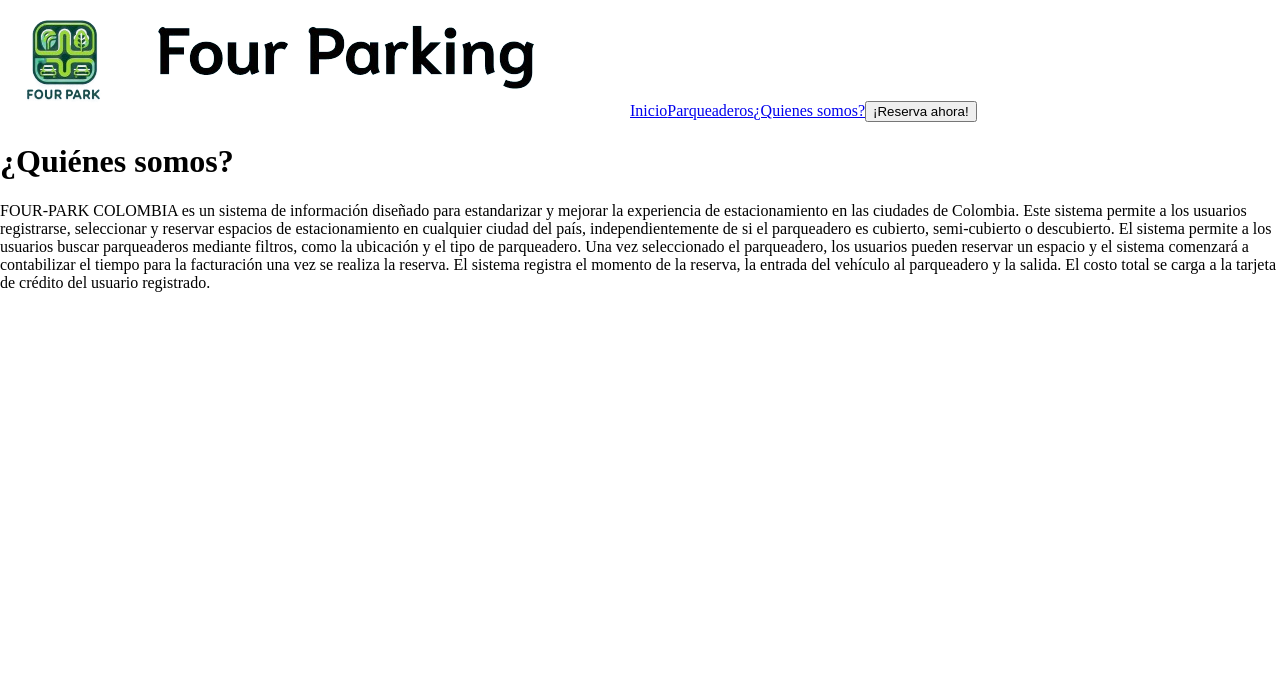
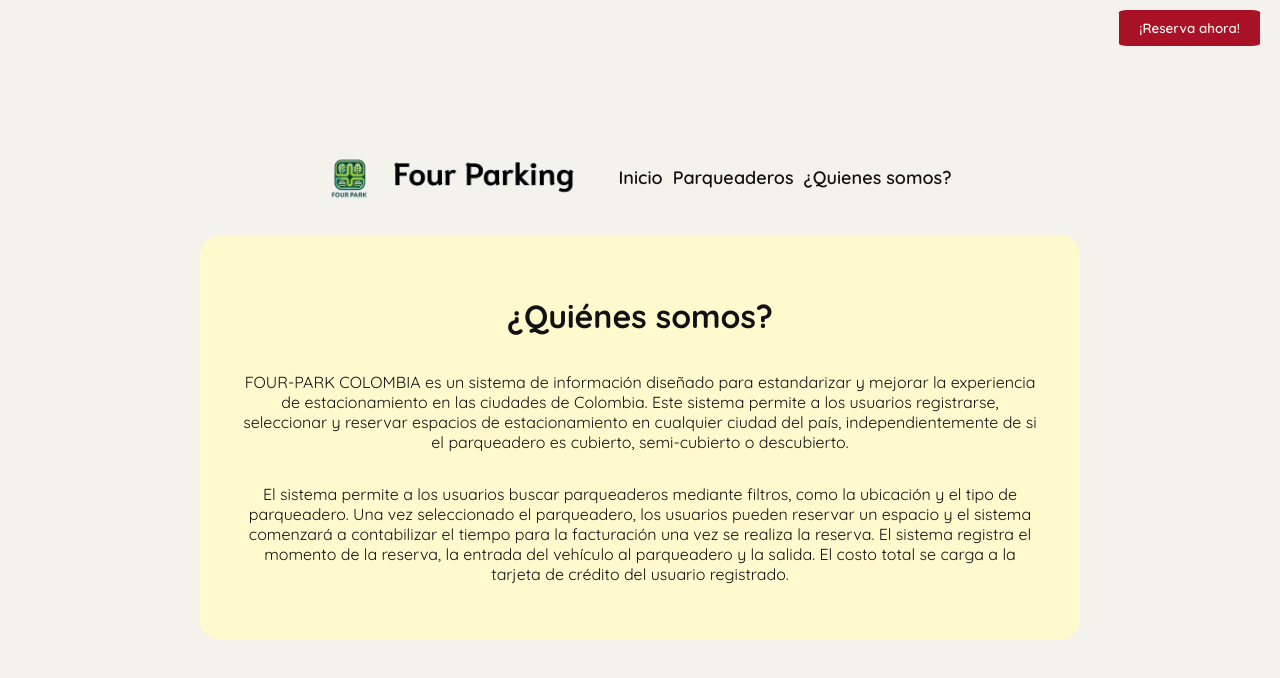
Before and after one commit to JuanAndresGonzalez/four-park, a React (Vite) app: page /somos in a window 1280 px wide. Shown: the top 678 px of the page. Built offline with nearby package versions, Linux system fonts and the light colour scheme.

Commit message:
Se modifica la estetica de somos y parqueadero

```diff
--- a/package.json
+++ b/package.json
@@ -10,8 +10,10 @@
     "preview": "vite preview"
   },
   "dependencies": {
+    "leaflet": "^1.9.4",
     "react": "^18.2.0",
     "react-dom": "^18.2.0",
+    "react-leaflet": "^4.2.1",
     "react-router-dom": "^6.23.1"
   },
   "devDependencies": {
--- /dev/null
+++ b/src/Parqueadero.module.css
@@ -0,0 +1,154 @@
+/* Parqueadero.module.css */
+
+@import url('https://fonts.googleapis.com/css2?family=Quicksand:wght@300..700&family=Roboto+Slab:wght@100..900&display=swap');
+
+body, html {
+  margin: 0;
+  padding: 0;
+  height: 100%;
+  overflow-x: hidden;
+}
+
+.parqueadero {
+  background-color: #f3f2ed;
+  padding: 20px;
+  min-height: 100vh;
+  background-size: cover;
+  display: flex;
+  flex-direction: column;
+  justify-content: center;
+  align-items: center;
+  margin: 0;
+  box-sizing: border-box;
+  position: relative;
+}
+
+.logo {
+  width: 300px;
+  height: auto;
+  max-width: 100%;
+}
+
+.nav {
+  display: flex;
+  justify-content: space-between;
+  align-items: center;
+  padding: 10px;
+}
+
+.navLinks {
+  display: flex;
+  align-items: center;
+  background-color: transparent;
+  color: #121214;
+  border: none;
+  cursor: pointer;
+  font-family: "Quicksand", serif;
+  font-size: 18px;
+  text-decoration: none;
+}
+
+.navLinks a {
+  color: #121214;
+  margin-right: 10px;
+  font-weight: 600;
+  text-decoration: none;
+}
+
+.navLinks a:last-child {
+  margin-right: 0;
+}
+
+.Reservationbutton {
+  background-color: #A91127;
+  color: #f3f2ed;
+  border: none;
+  padding: 10px 20px;
+  cursor: pointer;
+  transition: background-color 0.3s;
+  font-family: "Quicksand", serif;
+  font-weight: 600;
+  border-radius: 6%;
+}
+
+.Reservationbutton:hover {
+  background-color: #bc5878;
+}
+
+.BannerContainer {
+  display: flex;
+  flex-direction: column;
+  align-items: center;
+  background-color: #add8e6; /* Azul clarito */
+  border-radius: 20px;
+  width: 80%; /* Ajusta el ancho del contenedor */
+  max-width: 1000px; /* Máximo ancho del contenedor */
+  padding: 20px;
+  margin: 20px auto; /* Centra el contenedor horizontalmente */
+  text-align: center; /* Centra el texto */
+}
+
+.BannerText {
+  font-family: "Quicksand", serif;
+  color: #121214;
+  width: 100%;
+}
+
+.MainBannerText {
+  font-weight: 1000;
+  font-size: 1.5em; /* Tamaño del texto principal */
+  margin-bottom: 10px; /* Reduce el margen inferior */
+}
+
+.SecondBannerText {
+  font-weight: 300;
+}
+
+.tableContainer {
+  width: 100%;
+  overflow-x: auto;
+}
+
+.tableContainer table {
+  width: 100%;
+  border-collapse: collapse;
+  font-family: "Quicksand", serif;
+}
+
+.tableContainer th,
+.tableContainer td {
+  border: 1px solid #ddd;
+  padding: 8px;
+  text-align: left;
+}
+
+.tableContainer th {
+  background-color: #f3f2ed;
+  font-weight: bold;
+  text-align: center;
+}
+
+.tableContainer tr:nth-child(even) {
+  background-color: #f9f9f9;
+}
+
+.tableContainer tr:hover {
+  background-color: #ddd;
+}
+
+.tableContainer td {
+  text-align: center;
+}
+
+.mapContainer {
+  width: 100%;
+  height: 400px;
+  margin-top: 20px;
+}
+
+@media (max-width: 768px) {
+  .tableContainer {
+    width: 100%;
+    padding: 0 10px;
+  }
+}
--- /dev/null
+++ b/src/Somos.module.css
@@ -0,0 +1,118 @@
+@import url('https://fonts.googleapis.com/css2?family=Quicksand:wght@300..700&family=Roboto+Slab:wght@100..900&display=swap');
+
+body, html {
+  margin: 0;
+  padding: 0;
+  height: 100%;
+  overflow-x: hidden;
+}
+
+.Somos {
+  background-color: #f3f2ed;
+  padding: 20px;
+  min-height: 100vh;
+  background-size: cover;
+  display: flex;
+  flex-direction: column;
+  justify-content: center;
+  align-items: center;
+  margin: 0;
+  box-sizing: border-box;
+  position: relative;
+}
+
+.logocontainer {
+  position: absolute;
+  top: 10px;
+  left: 10px;
+}
+
+.logo {
+  width: 300px;
+  height: auto;
+  max-width: 100%;
+}
+
+.nav {
+  display: flex;
+  justify-content: space-between;
+  align-items: center;
+  padding: 10px;
+}
+
+.navLinks {
+  margin: 0 auto;
+  display: flex;
+  align-items: center;
+  background-color: transparent;
+  color: #121214;
+  border: none;
+  cursor: pointer;
+  font-family: "Quicksand", serif;
+  font-size: 18px;
+  text-decoration: none;
+}
+
+.navLinks a {
+  color: #121214;
+  margin-right: 10px;
+  font-weight: 600;
+  text-decoration: none;
+}
+
+.navLinks a:last-child {
+  margin-right: 0;
+}
+
+.Reservationbutton {
+  background-color: #A91127;
+  color: #f3f2ed;
+  border: none;
+  padding: 10px 20px;
+  cursor: pointer;
+  transition: background-color 0.3s;
+  position: absolute;
+  top: 10px;
+  right: 20px;
+  font-family: "Quicksand", serif;
+  font-weight: 600;
+  border-radius: 6%;
+}
+
+.Reservationbutton:hover {
+  background-color: #bc5878;
+}
+
+.BannerContainer {
+  display: flex;
+  align-items: center;
+  justify-content: center; /* Centra el contenido horizontalmente */
+  background-color: #fffacd; /* Amarillo clarito */
+  border-radius: 20px;
+  width: 80%; /* Ajusta el ancho del contenedor */
+  max-width: 800px; /* Máximo ancho del contenedor */
+  padding: 40px;
+  margin: 20px auto; /* Centra el contenedor horizontalmente */
+  text-align: center; /* Centra el texto */
+}
+
+.BannerText {
+  font-family: "Quicksand", serif;
+  color: #121214;
+  display: flex;
+  flex-direction: column;
+  justify-content: center;
+  align-items: center;
+}
+
+.MainBannerText {
+  font-weight: 1000;
+  font-size: 2em; /* Tamaño del texto principal */
+  margin-bottom: 20px;
+}
+
+.SecondBannerText {
+  font-weight: 300;
+}
+
+/* Rest of your CSS code remains unchanged */
--- a/src/parqueadero.jsx
+++ b/src/parqueadero.jsx
@@ -1,5 +1,8 @@
 import React from 'react';
 import logo from './assets/img/logo.png';
+import { MapContainer, TileLayer, Marker, Popup } from 'react-leaflet';
+import 'leaflet/dist/leaflet.css';
+import styles from './Parqueadero.module.css';
 import { useNavigate } from 'react-router-dom';
 
 const Parqueadero = () => {
@@ -10,18 +13,39 @@ const Parqueadero = () => {
   };
 
   // Ejemplo de datos de parqueaderos, puedes reemplazar esto con datos reales o una llamada a una API
-  const parqueaderos = [];
+  const parqueaderos = [
+    // Agregar datos reales aquí
+{
+nombre: "Parqueadero A",
+ciudad: "Bogotá",
+direccion: "Calle 123 #45-67",
+cantidadEspacios: 50,
+tipo: "Cubierto",
+horaApertura: "6:00 AM",
+horaCierre: "10:00 PM",
+tarifaMotoPorMinuto: 50,
+tarifaCarroPorMinuto: 100,
+tarifaPlenaMoto: 5000,
+tarifaPlenaCarro: 10000,
+coordenadas: [4.7110, -74.0721]
+   }
+  ];
 
   return (
-    <div className="parqueadero">
-      <nav>
-        <img src={logo} alt="Four Parking logo" />
+    <div className={styles.parqueadero}>
+      <nav className={styles.nav}>
+        <img src={logo} alt="Four Parking logo" className={styles.logo} />
+        <div className={styles.navLinks}>
           <a href="/">Inicio</a>
           <a href="/parqueadero">Parqueaderos</a>
           <a href="/somos">¿Quienes somos?</a>
-        <button onClick={handleReservationClick}>¡Reserva ahora!</button>
+          <button onClick={handleReservationClick} className={styles.Reservationbutton}>¡Reserva ahora!</button>
+        </div>
       </nav>
-      <h1>Información de Parqueaderos</h1>
+      <div className={styles.BannerContainer}>
+        <div className={styles.BannerText}>
+          <h1 className={styles.MainBannerText}>Información de Parqueaderos</h1>
+          <div className={styles.tableContainer}>
             <table>
               <thead>
                 <tr>
@@ -39,7 +63,8 @@ const Parqueadero = () => {
                 </tr>
               </thead>
               <tbody>
-          {parqueaderos.map((parqueadero, index) => (
+                {parqueaderos.length > 0 ? (
+                  parqueaderos.map((parqueadero, index) => (
                     <tr key={index}>
                       <td>{parqueadero.nombre}</td>
                       <td>{parqueadero.ciudad}</td>
@@ -53,9 +78,34 @@ const Parqueadero = () => {
                       <td>{parqueadero.tarifaPlenaMoto}</td>
                       <td>{parqueadero.tarifaPlenaCarro}</td>
                     </tr>
-          ))}
+                  ))
+                ) : (
+                  <tr>
+                    <td colSpan="11">No hay datos de parqueaderos disponibles.</td>
+                  </tr>
+                )}
               </tbody>
             </table>
+          </div>
+        </div>
+      </div>
+      <div className={styles.mapContainer}>
+        <MapContainer center={[4.7110, -74.0721]} zoom={6} scrollWheelZoom={false} style={{ height: "100%", width: "100%" }}>
+          <TileLayer
+            url="https://{s}.tile.openstreetmap.org/{z}/{x}/{y}.png"
+            attribution='&copy; <a href="https://www.openstreetmap.org/copyright">OpenStreetMap</a> contributors'
+          />
+          {parqueaderos.map((parqueadero, index) => (
+            <Marker key={index} position={parqueadero.coordenadas}>
+              <Popup>
+                <b>{parqueadero.nombre}</b><br />
+                {parqueadero.direccion}<br />
+                {parqueadero.ciudad}
+              </Popup>
+            </Marker>
+          ))}
+        </MapContainer>
+      </div>
     </div>
   );
 };
--- a/src/somos.jsx
+++ b/src/somos.jsx
@@ -1,5 +1,6 @@
 import React from 'react';
 import logo from './assets/img/logo.png';
+import styles from './Somos.module.css';
 import { useNavigate } from 'react-router-dom';
 
 const Somos = () => {
@@ -9,20 +10,24 @@ const Somos = () => {
     navigate('/reserva'); // Navegar a la vista de reserva
   };
 
-
   return (
-    <div className="somos">
-      <nav>
-        <img src={logo} alt="Four Parking logo" />
-        <a href="/">Inicio</a>
-        <a href="/parqueadero">Parqueaderos</a>
-        <a href="/somos">¿Quienes somos?</a>
-        <button onClick={handleReservationClick}>¡Reserva ahora!</button>
+    <div className={styles.Somos}>
+      <nav className={styles.nav}>
+        <img src={logo} alt="Four Parking logo" className={styles.logo} />
+        <div className={styles.navLinks}>
+          <a href="/">Inicio</a>
+          <a href="/parqueadero">Parqueaderos</a>
+          <a href="/somos">¿Quienes somos?</a>
+          <button onClick={handleReservationClick} className={styles.Reservationbutton}>¡Reserva ahora!</button>
+        </div>
       </nav>
-      <h1>¿Quiénes somos?</h1>
-      <p>FOUR-PARK COLOMBIA es un sistema de información diseñado para estandarizar y mejorar la experiencia de estacionamiento en las ciudades de Colombia. Este sistema permite a los usuarios registrarse, seleccionar y reservar espacios de estacionamiento en cualquier ciudad del país, independientemente de si el parqueadero es cubierto, semi-cubierto o descubierto.
-
-El sistema permite a los usuarios buscar parqueaderos mediante filtros, como la ubicación y el tipo de parqueadero. Una vez seleccionado el parqueadero, los usuarios pueden reservar un espacio y el sistema comenzará a contabilizar el tiempo para la facturación una vez se realiza la reserva. El sistema registra el momento de la reserva, la entrada del vehículo al parqueadero y la salida. El costo total se carga a la tarjeta de crédito del usuario registrado.</p>
+      <div className={styles.BannerContainer}>
+        <div className={styles.BannerText}>
+          <h1 className={styles.MainBannerText}>¿Quiénes somos?</h1>
+          <p>FOUR-PARK COLOMBIA es un sistema de información diseñado para estandarizar y mejorar la experiencia de estacionamiento en las ciudades de Colombia. Este sistema permite a los usuarios registrarse, seleccionar y reservar espacios de estacionamiento en cualquier ciudad del país, independientemente de si el parqueadero es cubierto, semi-cubierto o descubierto.</p>
+          <p>El sistema permite a los usuarios buscar parqueaderos mediante filtros, como la ubicación y el tipo de parqueadero. Una vez seleccionado el parqueadero, los usuarios pueden reservar un espacio y el sistema comenzará a contabilizar el tiempo para la facturación una vez se realiza la reserva. El sistema registra el momento de la reserva, la entrada del vehículo al parqueadero y la salida. El costo total se carga a la tarjeta de crédito del usuario registrado.</p>
+        </div>
+      </div>
     </div>
   );
 };
```
Also changed, not shown: 1 other file (tests, documents, lock files or other folders). Lines whose indentation alone changed are shown as unchanged.
